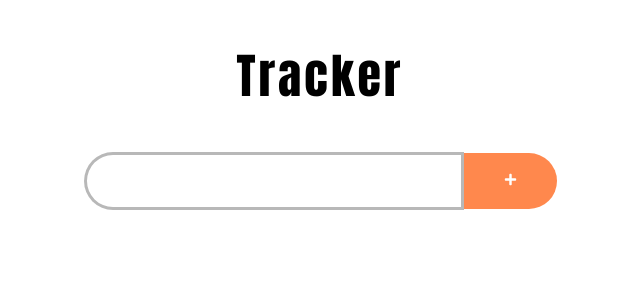
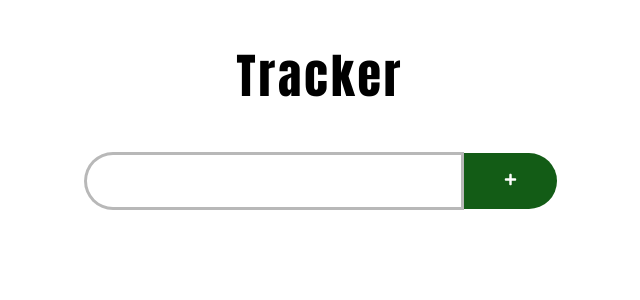
Before and after one commit to AndrewMedvedev42/Time-Tracker, a React (Create React App) app: page / in a window 1280 px wide. Shown: the top 300 px of the page, without its empty margins (320-960 px from the left). Built offline with nearby package versions, Linux system fonts and the light colour scheme.

Commit message:
double check commit

```diff
--- a/src/index.css
+++ b/src/index.css
@@ -40,7 +40,7 @@ p{
   font-weight: bolder;
   letter-spacing: 1px;
   color: rgb(255, 255, 255);
-  background-color: rgb(255, 136, 77);
+  background-color: var(--main-color);
   border-top-right-radius: var(--radius-value);
   border-bottom-right-radius: var(--radius-value);
 }
@@ -75,7 +75,7 @@ p{
 }
 
 .btnPlay, .pauseBtn{
-  background-color: rgb(255, 136, 77);
+  background-color: var(--main-color);
 }
 
 .btnReset{
```
Also changed, not shown: 10 other files (tests, documents, lock files or other folders).
